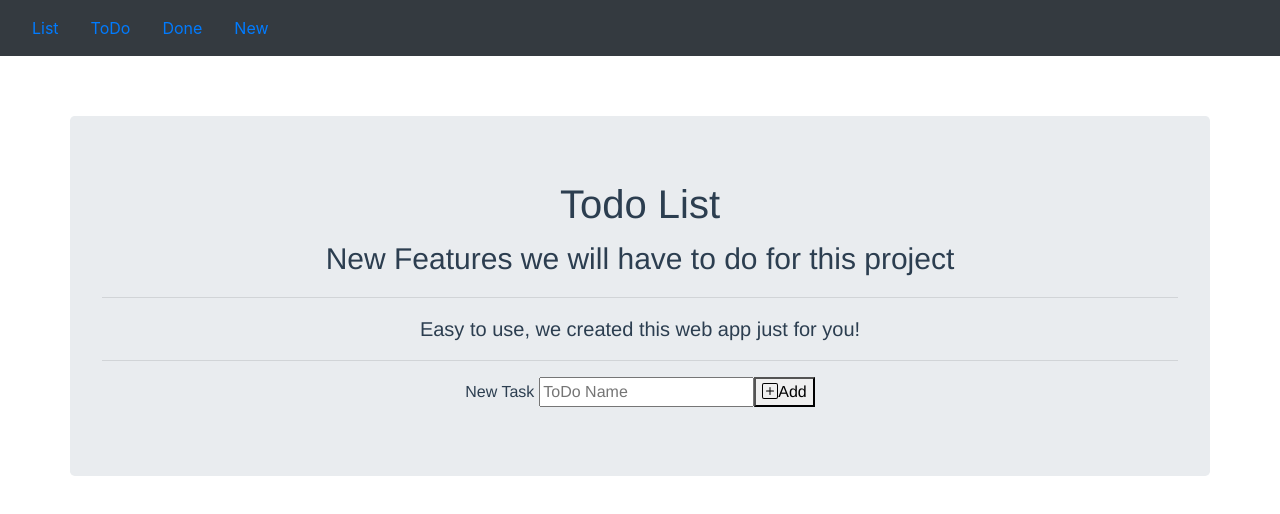
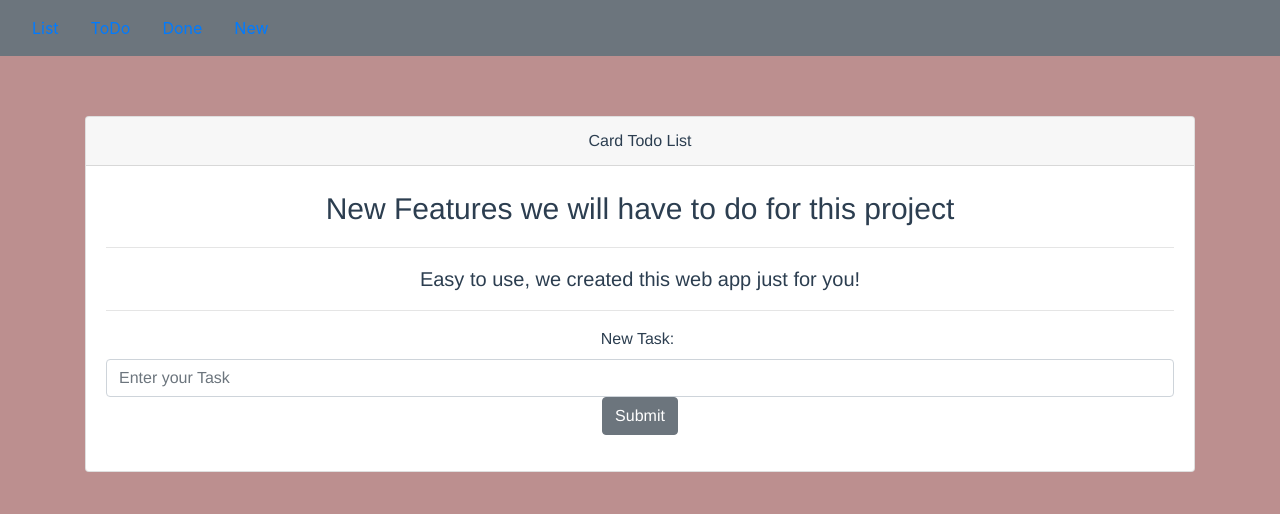
Before and after one commit to Batchyomna/To-Do--avec-Vue-CLI, a Vue app: page /new in a window 1280 px wide. Shown: the top 514 px of the page. Built offline with nearby package versions, Linux system fonts and the light colour scheme; no server answers.

Commit message:
add CSS bootstrap

```diff
--- a/src/App.vue
+++ b/src/App.vue
@@ -1,7 +1,7 @@
 <template>
-  <div>
+  <div id="mySite">
     <MyHeader></MyHeader>
-    <div id="app" class="jumbotron container">
+    <div id="app" class="container">
       <MyJumbotron></MyJumbotron>
     </div>
   </div>
@@ -45,6 +45,10 @@ export default {
   color: #2c3e50;
   margin-top: 60px;
 }
+#mySite{
+  background: rosybrown;
+  min-height: 800px;
+}
 h1 {
   font-size: 100px;
 }
--- a/src/components/AddForm.vue
+++ b/src/components/AddForm.vue
@@ -1,11 +1,16 @@
 <template>
-  <div>
-    <label>New Task</label>
-    <input v-model="message" placeholder="ToDo Name" type="text" @keydown.enter="addToDo" />
-    <button @click="addToDo">
-       <b-icon icon="plus-square"></b-icon>Add
-    </button>
-  </div>
+
+    <b-form-group id="input-group-2" label="New Task:" label-for="input-2" variant="info">
+      <b-form-input
+        id="input-2"
+        v-model="message"
+        required
+        placeholder="Enter your Task"
+        @keydown.enter="addToDo"
+      ></b-form-input>
+      <b-button variant="secondary" @click="addToDo">Submit</b-button>
+    </b-form-group>
+
 </template>
 
 <script>
@@ -16,24 +21,30 @@ export default {
     message: "",
   }),
   methods: {
-    addToDo: function() {
-      let today = (new Date()).toString()
-      let newTask ={
+    addToDo: function () {
+      if (this.message) {
+        let today = new Date().toString();
+        let newTask = {
           name: this.message,
           id: Date.now(),
           createdAt: today,
           todo: true,
-        }
+        };
 
-       axios.post("http://localhost:3000/todo",newTask)
-            .then(function (res) {
-                this.$store.dispatch('triggerToPost',newTask)
+        axios
+          .post("http://localhost:3000/todo", newTask)
+          .then(function (res) {
+            this.$store.dispatch("triggerToPost", newTask);
 
-                console.log(res);
-            }).catch(function (error) {
-                console.log(error);
-        });
+            console.log(res);
+          })
+          .catch(function (error) {
+            console.log(error);
+          });
         this.message = "";
+      }else{
+        alert('You have to fill the champs first')
+      }
     },
   },
 };
--- a/src/components/MyHeader.vue
+++ b/src/components/MyHeader.vue
@@ -11,9 +11,9 @@
   </b-nav>
  </div>   -->
  <div>
-    <b-navbar toggleable="lg" type="dark" variant="dark" id="nav" >
+    <b-navbar toggleable="lg" type="dark" variant="secondary" id="nav" >
 
-             <b-nav-item to="/list" class="fontLink">List</b-nav-item>
+             <b-nav-item to="/list">List</b-nav-item>
             <b-nav-item to="/todo">ToDo</b-nav-item>
             <b-nav-item to="/done">Done</b-nav-item>
             <b-nav-item to="/new">New</b-nav-item>
@@ -33,8 +33,7 @@
 
 <script>
 export default {
-    name: 'MyHeader',
-    props:['whatToDisplay']
+    name: 'MyHeader'
 }
 
 </script>
--- a/src/components/MyJumbotron.vue
+++ b/src/components/MyJumbotron.vue
@@ -1,7 +1,7 @@
 <template>
-  <div>
+  <b-card-group deck>
+     <b-card header="Card Todo List">
 
-    <h1>Todo List</h1>
     <p id="p1">
       New Features we will have to do for this project
     </p>
@@ -16,7 +16,8 @@
 
     <!-- <MyToDo v-bind:todo="yomna" @toggle2="passAgainFlag"></MyToDo>-->
     <!-- <AddForm @myNewToDo="passTheTask"></AddForm>  -->
-  </div>
+  </b-card>
+  </b-card-group>
 </template>
 
 <script>
--- a/src/components/MyToDo.vue
+++ b/src/components/MyToDo.vue
@@ -1,13 +1,11 @@
 <template>
-  <div>
-    <ul>
-      <li v-for="item in loadPage" :key="item.id">
-        <Single v-bind:myelement="item"></Single>
-      </li>
-    </ul>
-   <!-- {{ names }} -->
+  <div id="myList">
+    <b-list-group v-for="item in loadPage" :key="item.id">
+      <b-list-group-item button variant="info"><Single v-bind:myelement="item"></Single></b-list-group-item>
+      <!-- {{ names }} -->
+      </b-list-group>
     <div class="mt-3">
-      <b-pagination v-model="currentPage" pills :total-rows="rows" align="center"></b-pagination>
+     <b-pagination v-model="currentPage" pills :total-rows="rows" align="center"></b-pagination>
     </div>
   </div>
 </template>
@@ -42,13 +40,7 @@ export default {
 </script>
 
 <style>
-li {
-  list-style: none;
-}
-.myinput {
-  margin-right: 10px;
-}
-.done {
-  text-decoration: line-through;
-}
+
+
+
 </style>
--- a/src/components/SingleTodo.vue
+++ b/src/components/SingleTodo.vue
@@ -6,10 +6,10 @@
   </h6>
   <!--styleobj is a variable for give the required style to be assigned to the div. -->
   <h6 v-else class="done" v-on:click="changeToDo()" >
-    <b-icon icon="check-circle-fill"></b-icon>
-    {{myelement.name}}
+    <b-icon icon="check-circle-fill"></b-icon><i>
+    {{myelement.name}} </i>
   </h6>
-  <b-icon icon="trash" class="deletion" v-on:click="removeElem()"></b-icon>
+  <b-icon icon="trash" class="deletion" v-on:click="removeElem()" id="pubelle"></b-icon>
 </b-row>
 </template>
 
@@ -19,15 +19,19 @@ const axios = require("axios");
 export default {
   name: "Single",
   props: ["myelement"],
+  data() {
+    return {
+     hover: false,
+    }
+  },
   methods: {
     changeToDo() {
       let x = this.myelement.name;
-      let that = this // he will not understand this in function fleshed
+      let that = this
       axios
         .put(`http://localhost:3000/todo/${x}`)
         .then(function (response) {
-          that.$emit('reLoad', x); // now we are sur that we had changed the status of x
-         this.$store.dispatch('trigerForOnce',x);
+         that.$store.dispatch('trigerForOnce',x);
          console.log(response);
         })
         .catch(function (error) {
@@ -53,20 +57,29 @@ export default {
 };
 </script>
 
-<style>
+<style scoped>
+
 .done{
   text-decoration: line-through;
+  color: rosybrown;
+
 }
 h6{
   cursor: pointer;
   text-align: center;
+  font-size:20px ;
 }
-.deletion{
+h6:hover {
+  color:#E6AE76;
+  font-size: 25px;
+}
+#pubelle:hover{
   cursor: pointer;
   color: red;
+  width: 100px;
 }
 #myDiv{
-  width: 50%;
+  width: 30%;
   display: flex;
   justify-content: space-between;
   align-content: center;
@@ -74,4 +87,5 @@ h6{
  border: 1px solid gray;
  border-radius: 20px;
 }
+
 </style>
--- a/src/store.js
+++ b/src/store.js
@@ -11,12 +11,13 @@ const store = new Vuex.Store({
     },
     mutations: {
         changeTheData(state, dataReceived) {
-            console.log(dataReceived);
            state.list = dataReceived
         },
         changeOnce(state,x){
-           let myToDo = state.list.find(element => element.name === x);
+           let myToDoindex = state.list.indexOf(x);
+           let myToDo = state.list.splice(myToDoindex,1)
            myToDo.todo = false;
+           console.log(state);
         },
         deletElement(state, taskName){
             let index = state.list.indexOf(taskName);
```
